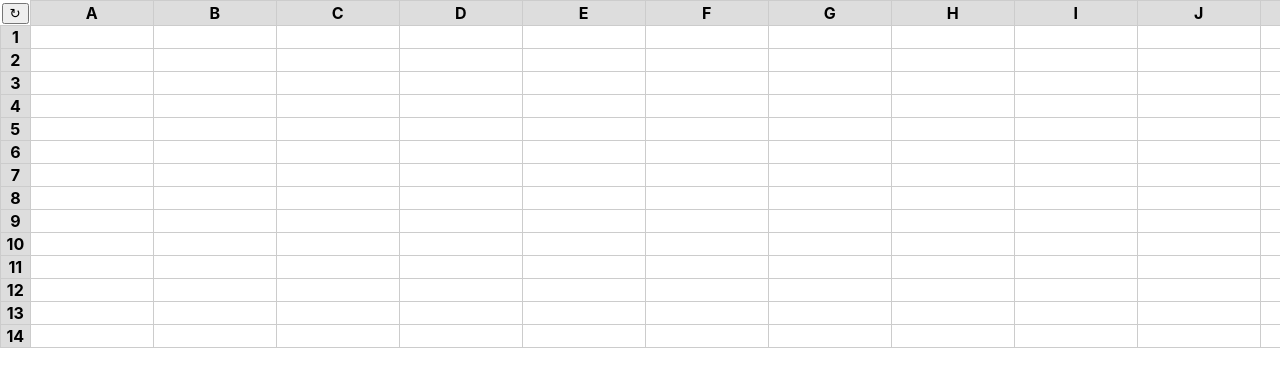
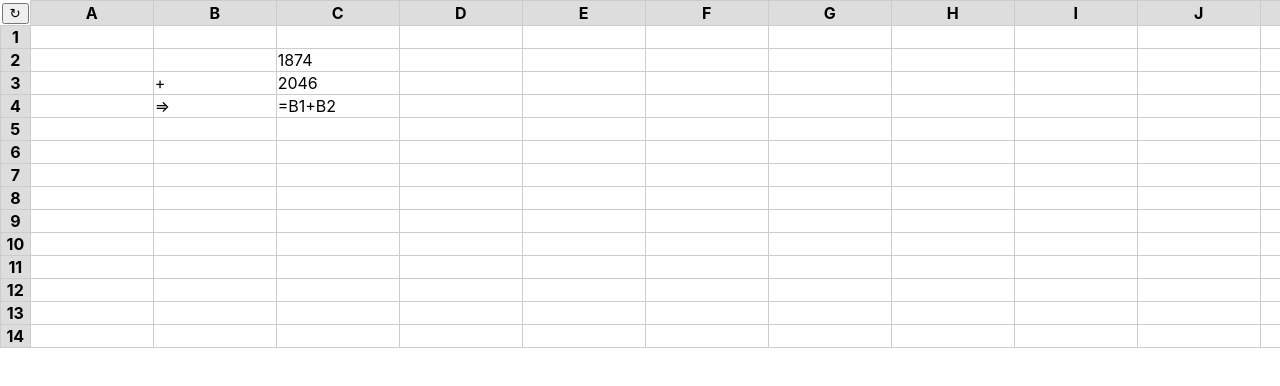
Before and after one commit to alexdarch/web-spreadsheet, a React (Create React App) app: page / in a window 1280 px wide. Shown: the top 386 px of the page. Built offline with nearby package versions, Linux system fonts and the light colour scheme.

Commit message:
error scaffolding working o

```diff
--- a/src/components/Cell.tsx
+++ b/src/components/Cell.tsx
@@ -1,5 +1,5 @@
 import React from 'react'
-import { useState, forwardRef } from 'react'
+import { useState, useEffect, forwardRef } from 'react'
 import '../styles/Components.css'
 import '../types/types.d.ts'
 import { toCellName } from '../helpers/helpers'
@@ -10,20 +10,17 @@ type CellProps = {
     setCellRef: (el: HTMLInputElement | null, col: number, row: number) => void
     sheet: Map<string, string | number>
     setSheet: (values: Map<string, string | number>) => void
-    // expressions: string[][]
-    // setExpressions: (values: string[][]) => void
-    // errors: string[][]
-    // setErrors: (values: string[][]) => void
+    error: string | number | undefined
 }
 
 export default forwardRef(function Cell(
-    { col, row, setCellRef, sheet, setSheet }: CellProps,
+    { col, row, setCellRef, sheet, setSheet, error }: CellProps,
     ref: React.ForwardedRef<HTMLInputElement>
 ): JSX.Element {
     // Use a local useState here otherwise there is a weird lag
-    const [value, setValue] = useState(sheet.get(toCellName(col, row)))
+    const cellName = toCellName(col, row)
 
-    const cellName = toCellName(col, row)
+    const [value, setValue] = useState(error || sheet.get(cellName) || '')
 
     function onChangeHandler(e: React.FormEvent<HTMLInputElement>) {
         const val = e.currentTarget.value
@@ -40,6 +37,8 @@ export default forwardRef(function Cell(
 
     // Note that the cell is focused by functions in the Spreadsheet component
     // As we need to be able to deal with arrow keys to move focus around
+    // Note that the input value={value || ''} but div contents = {error || value || ''}
+    // This is because when editing we dont want to edit the error, only what caused the error
     return (
         <td className="cell" key={`${toCellName(col, row)}-celldata`}>
             <input
@@ -49,9 +48,10 @@ export default forwardRef(function Cell(
                 onChange={onChangeHandler}
                 onBlur={onBlurHandler}
                 ref={(el) => setCellRef(el, col, row)}
+                value={value || ''}
             />
             <div className="text" key={`${toCellName(col, row)}-text`}>
-                {value}
+                {error || value || ''}
             </div>
         </td>
     )
--- a/src/components/Spreadsheet.tsx
+++ b/src/components/Spreadsheet.tsx
@@ -19,9 +19,8 @@ export default function Spreadsheet() {
     )
 
     const [result, setResult, worker] = useWorker(() => cellCalculationWorker)
+    const [sheet, setSheet] = useState(new Map<string, string | number>([]))
 
-    // TODO: ignore workers and just allow typing of strings and numbers
-    // Then if number is negative then show error message.
     useEffect(() => {
         if (!worker) {
             return
@@ -40,15 +39,14 @@ export default function Spreadsheet() {
         const sheetString = localStorage.getItem('sheet')
         if (sheet !== null) {
             const sheet = JSON.parse(sheetString!)
+        } else {
             reset()
         }
-    }, [])
+    }, [worker])
 
     useEffect(() => {
         console.log('Received result!: ', result)
     }, [result])
-
-    const [sheet, setSheet] = useState(new Map<string, string | number>([]))
 
     function reset() {
         const initSheet = new Map<string, string | number>([
@@ -97,16 +95,30 @@ export default function Spreadsheet() {
         }
     }, [numColumns, numRows, focusedCell])
 
+    // TODO: Move errors into their own use-state like sheet
+    // Then call the worker on the sheet and update the errors and sheet
+    // At first just return this fixed list of errors
+    // TODO: ignore workers and just allow typing of strings and numbers
+    // Then if number is negative then show error message?
+    // TODO:
+    const errors = new Map<string, string | number>([
+        ['B1', 1874],
+        ['A2', '+'],
+        ['B2', 2046],
+        ['A3', '⇒'],
+        ['B3', '=B1+B2'],
+    ])
     function createRow(row: number): JSX.Element[] {
         return Array.from(Array(numColumns - 1).keys()).map((col) => {
             return (
                 <Cell
                     key={`${toCellName(col, row)}-cell`}
-                    row={row}
-                    col={col}
+                    row={row + 1}
+                    col={col + 1}
                     setCellRef={setCellRef}
                     sheet={sheet}
                     setSheet={setSheet}
+                    error={errors.get(toCellName(col, row))}
                 />
             )
         })
--- a/src/helpers/helpers.ts
+++ b/src/helpers/helpers.ts
@@ -1,4 +1,8 @@
 export function toColName(index: number): string {
+    if (index <= 0) {
+        return '?'
+    }
+
     let column = ''
     while (index > 0) {
         let remainder = (index - 1) % 26
```
